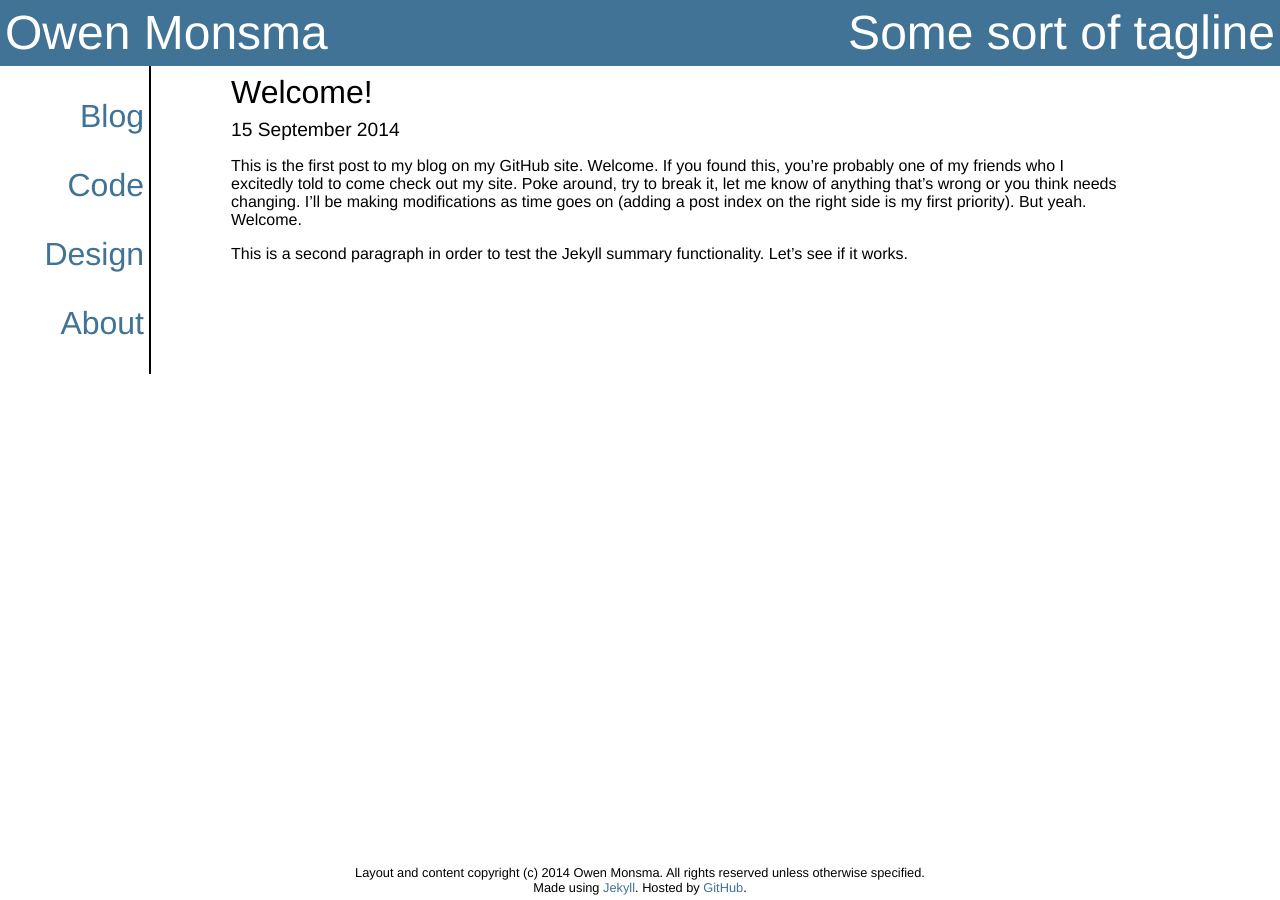
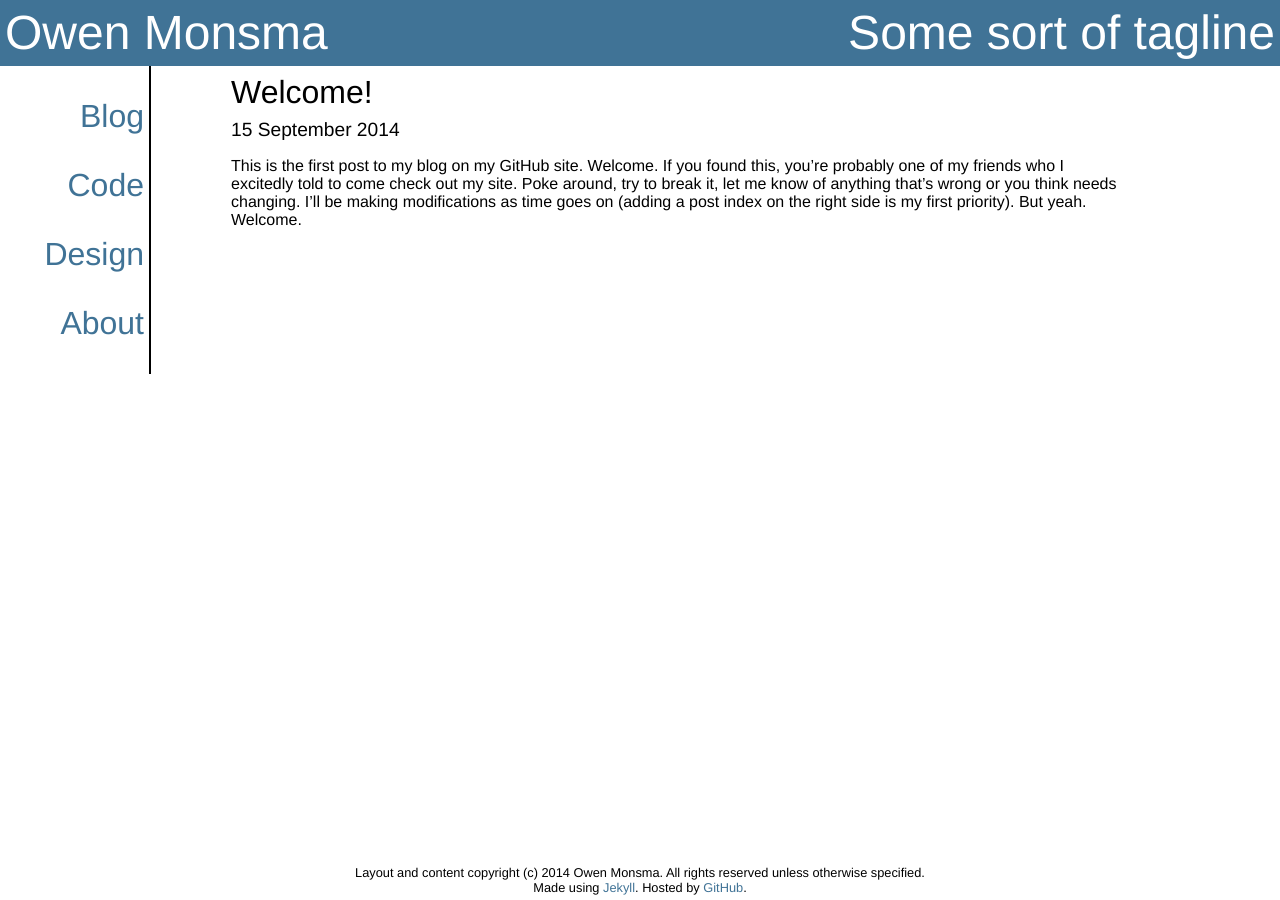
Before and after one commit to darkfire613/darkfire613.github.io, a Jekyll site: the page built from _posts/2014-09-15-welcome.md, in a window 1280 px wide. Built offline with Jekyll 4.4.1, drawn with Linux system fonts in a browser that asks for light colours.

Commit message:
added crowdgo.css

```diff
--- a/_posts/2014-09-15-welcome.md
+++ b/_posts/2014-09-15-welcome.md
@@ -3,5 +3,3 @@
 title: Welcome!
 ---
 This is the first post to my blog on my GitHub site. Welcome. If you found this, you're probably one of my friends who I excitedly told to come check out my site. Poke around, try to break it, let me know of anything that's wrong or you think needs changing. I'll be making modifications as time goes on (adding a post index on the right side is my first priority). But yeah. Welcome.
-
-This is a second paragraph in order to test the Jekyll summary functionality. Let's see if it works.
--- /dev/null
+++ b/css/crowdgo.css
@@ -0,0 +1,3 @@
+#canvas {
+  -webkit-tap-highlight-color: rgba(255,255,255,0);
+}
```
